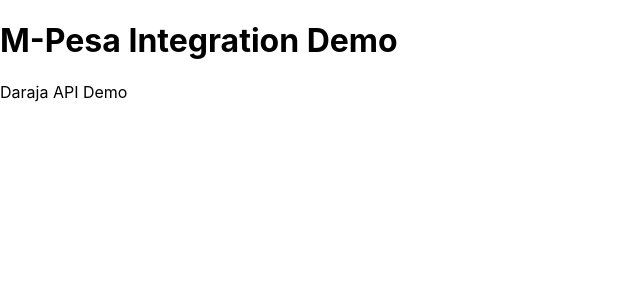
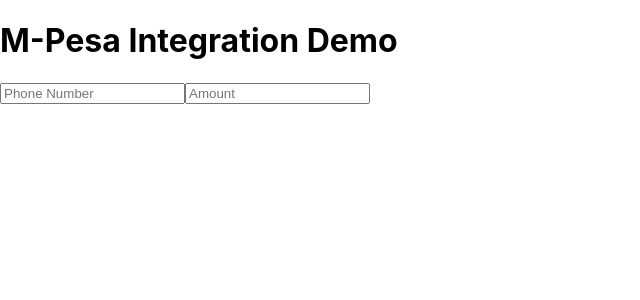
Before and after one commit to Peterjakes/mpesa-intergration-demo, a React (Create React App) app in the folder frontend/: page / in a window 1280 px wide. Shown: the top 300 px of the page, without its empty margins (0-640 px from the left). Built offline with nearby package versions, Linux system fonts and the light colour scheme.

Commit message:
added basic payment form inputs

```diff
--- a/frontend/src/App.js
+++ b/frontend/src/App.js
@@ -1,10 +1,26 @@
-import React from 'react';
+import React, { useState } from 'react';
 
 function App() {
+  const [phoneNumber, setPhoneNumber] = useState('');
+  const [amount, setAmount] = useState('');
+
   return (
     <div>
       <h1>M-Pesa Integration Demo</h1>
-      <p>Daraja API Demo</p>
+
+      <input
+        type="text"
+        placeholder="Phone Number"
+        value={phoneNumber}
+        onChange={(e) => setPhoneNumber(e.target.value)}
+      />
+
+      <input
+        type="number"
+        placeholder="Amount"
+        value={amount}
+        onChange={(e) => setAmount(e.target.value)}
+      />
     </div>
   );
 }
```
